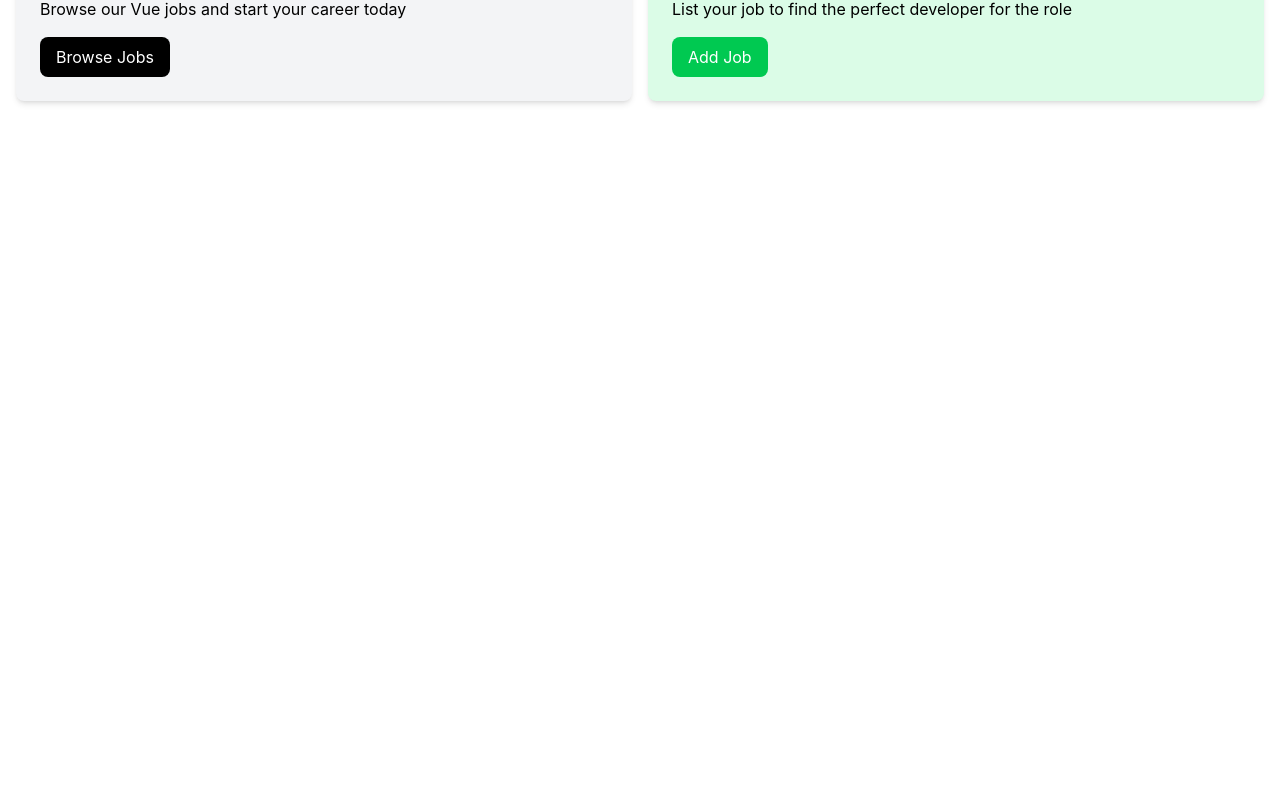
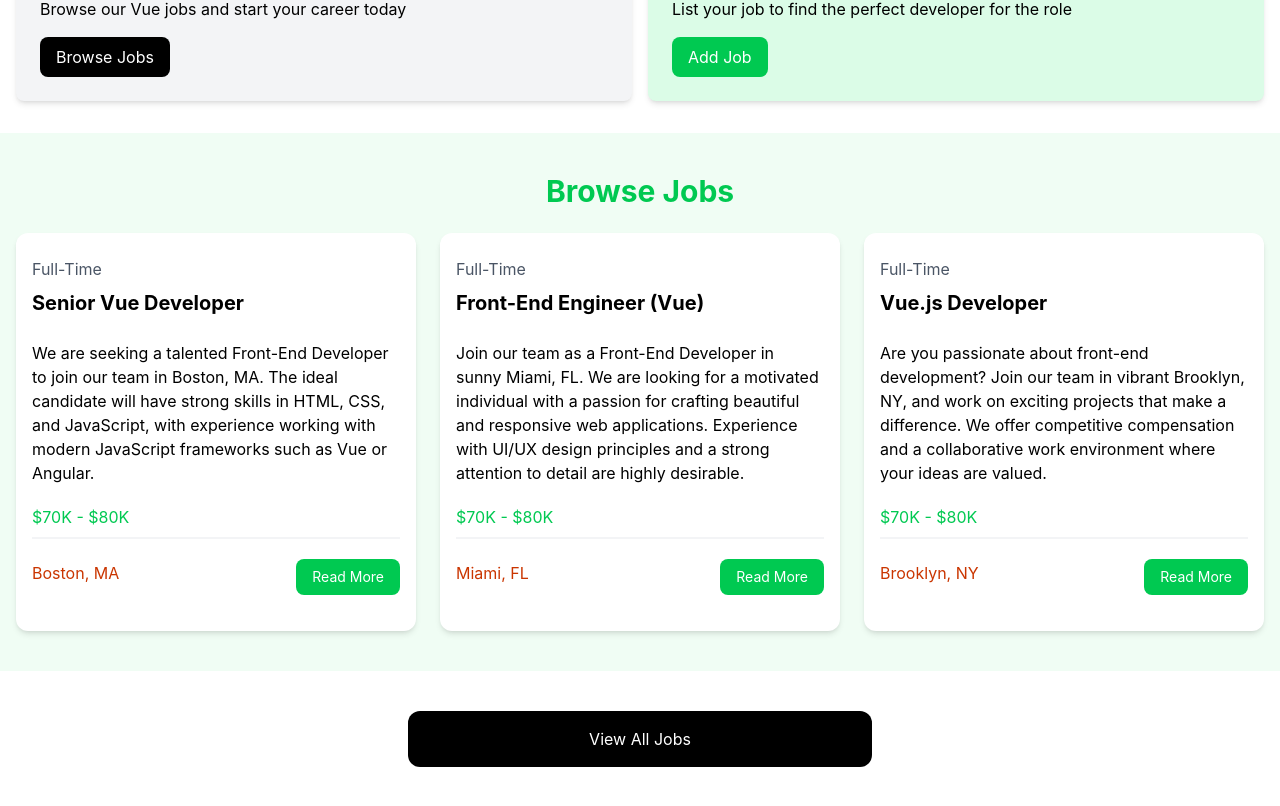
Before and after one commit to heysabyrka/vue-jobs, a Vue app: page / in a window 1280 px wide. Shown: the part 476-1282 px from the top of the page. Before the commit the page ends 800 px from the top, so only its background shows below. Built offline with nearby package versions, Linux system fonts and the light colour scheme.

Commit message:
feat: add JobListings component and related job listing items for enhanced job browsing experience

```diff
--- a/src/App.vue
+++ b/src/App.vue
@@ -2,10 +2,12 @@
 import AppNavbar from './components/AppNavbar.vue'
 import AppHero from './components/AppHero.vue'
 import HomeCardList from './components/HomeCardList.vue'
+import JobListings from './components/JobListing/JobListings.vue'
 </script>
 
 <template>
   <AppNavbar />
   <AppHero />
   <HomeCardList />
+  <JobListings :limit="3" :showButton="true" />
 </template>
--- a/src/components/HomeCardItem.vue
+++ b/src/components/HomeCardItem.vue
@@ -1,7 +1,7 @@
 <script setup>
 import { computed } from 'vue'
 
-const props = defineProps({
+const { title, description, link, linkText, variant } = defineProps({
   title: String,
   description: String,
   link: String,
@@ -10,11 +10,11 @@ const props = defineProps({
 })
 
 const cardBackgroundVariant = computed(() => {
-  return props.variant === 'primary' ? 'bg-gray-100' : 'bg-green-100'
+  return variant === 'primary' ? 'bg-gray-100' : 'bg-green-100'
 })
 
 const buttonVariantClasses = computed(() => {
-  return props.variant === 'primary'
+  return variant === 'primary'
     ? 'bg-black text-white hover:bg-gray-700'
     : 'bg-green-500 text-white hover:bg-green-600'
 })
@@ -22,10 +22,10 @@ const buttonVariantClasses = computed(() => {
 
 <template>
   <div class="p-6 rounded-lg shadow-md" :class="cardBackgroundVariant">
-    <h2 class="text-2xl font-bold">{{ props.title }}</h2>
-    <p class="mt-2 mb-4">{{ props.description }}</p>
-    <a :href="props.link" class="inline-block rounded-lg px-4 py-2" :class="buttonVariantClasses">
-      {{ props.linkText }}
+    <h2 class="text-2xl font-bold">{{ title }}</h2>
+    <p class="mt-2 mb-4">{{ description }}</p>
+    <a :href="link" class="inline-block rounded-lg px-4 py-2" :class="buttonVariantClasses">
+      {{ linkText }}
     </a>
   </div>
 </template>
--- /dev/null
+++ b/src/components/JobListing/JobListingItem.vue
@@ -0,0 +1,42 @@
+<script setup>
+defineProps({
+  id: Number,
+  type: String,
+  title: String,
+  description: String,
+  salary: String,
+  location: String,
+})
+</script>
+
+<template>
+  <div class="bg-white rounded-xl shadow-md relative">
+    <div class="p-4">
+      <div class="mb-6">
+        <div class="text-gray-600 my-2">{{ type }}</div>
+        <h3 class="text-xl font-bold">{{ title }}</h3>
+      </div>
+
+      <div class="mb-5">
+        {{ description }}
+      </div>
+
+      <h3 class="text-green-500 mb-2">{{ salary }}</h3>
+
+      <div class="border border-gray-100 mb-5"></div>
+
+      <div class="flex flex-col lg:flex-row justify-between mb-4">
+        <div class="text-orange-700 mb-3">
+          <i class="fa-solid fa-location-dot text-lg"></i>
+          {{ location }}
+        </div>
+        <a
+          :href="`/job/${id}`"
+          class="h-9 bg-green-500 hover:bg-green-600 text-white px-4 py-2 rounded-lg text-center text-sm"
+        >
+          Read More
+        </a>
+      </div>
+    </div>
+  </div>
+</template>
--- /dev/null
+++ b/src/components/JobListing/JobListingList.vue
@@ -0,0 +1,17 @@
+<script setup>
+import { ref } from 'vue'
+import jobData from '@/jobs.json'
+import JobListingItem from './JobListingItem.vue'
+
+defineProps({
+  limit: Number,
+})
+
+const jobs = ref(jobData)
+</script>
+
+<template>
+  <div class="grid grid-cols-1 md:grid-cols-3 gap-6">
+    <JobListingItem v-for="job in jobs.slice(0, limit || jobs.length)" :key="job.id" v-bind="job" />
+  </div>
+</template>
--- /dev/null
+++ b/src/components/JobListing/JobListings.vue
@@ -0,0 +1,29 @@
+<script setup>
+import JobListingList from './JobListingList.vue'
+
+defineProps({
+  limit: Number,
+  showButton: {
+    type: Boolean,
+    default: false,
+  },
+})
+</script>
+
+<template>
+  <section class="bg-green-50 px-4 py-10">
+    <div class="container-xl lg:container m-auto">
+      <h2 class="text-3xl font-bold text-green-500 mb-6 text-center">Browse Jobs</h2>
+      <JobListingList :limit="limit" />
+    </div>
+  </section>
+
+  <section class="m-auto max-w-lg my-10 px-6" v-if="showButton">
+    <a
+      href="/jobs"
+      class="block bg-black text-white text-center py-4 px-6 rounded-xl hover:bg-gray-700"
+    >
+      View All Jobs
+    </a>
+  </section>
+</template>
--- /dev/null
+++ b/src/jobs.json
@@ -0,0 +1,86 @@
+[
+  {
+    "id": 1,
+    "title": "Senior Vue Developer",
+    "type": "Full-Time",
+    "description": "We are seeking a talented Front-End Developer to join our team in Boston, MA. The ideal candidate will have strong skills in HTML, CSS, and JavaScript, with experience working with modern JavaScript frameworks such as Vue or Angular.",
+    "location": "Boston, MA",
+    "salary": "$70K - $80K",
+    "company": {
+      "name": "NewTek Solutions",
+      "description": "NewTek Solutions is a leading technology company specializing in web development and digital solutions. We pride ourselves on delivering high-quality products and services to our clients while fostering a collaborative and innovative work environment.",
+      "contactEmail": "contact@teksolutions.com",
+      "contactPhone": "555-555-5555"
+    }
+  },
+  {
+    "id": 2,
+    "title": "Front-End Engineer (Vue)",
+    "type": "Full-Time",
+    "description": "Join our team as a Front-End Developer in sunny Miami, FL. We are looking for a motivated individual with a passion for crafting beautiful and responsive web applications. Experience with UI/UX design principles and a strong attention to detail are highly desirable.",
+    "location": "Miami, FL",
+    "salary": "$70K - $80K",
+    "company": {
+      "name": "Veneer Solutions",
+      "description": "Veneer Solutions is a creative agency specializing in digital design and development. Our team is dedicated to pushing the boundaries of creativity and innovation to deliver exceptional results for our clients.",
+      "contactEmail": "contact@loremipsum.com",
+      "contactPhone": "555-555-5555"
+    }
+  },
+  {
+    "id": 3,
+    "title": "Vue.js Developer",
+    "type": "Full-Time",
+    "description": "Are you passionate about front-end development? Join our team in vibrant Brooklyn, NY, and work on exciting projects that make a difference. We offer competitive compensation and a collaborative work environment where your ideas are valued.",
+    "location": "Brooklyn, NY",
+    "salary": "$70K - $80K",
+    "company": {
+      "name": "Dolor Cloud",
+      "description": "Dolor Cloud is a leading technology company specializing in digital solutions for businesses of all sizes. With a focus on innovation and customer satisfaction, we are committed to delivering cutting-edge products and services.",
+      "contactEmail": "contact@dolorsitamet.com",
+      "contactPhone": "555-555-5555"
+    }
+  },
+  {
+    "id": 4,
+    "title": "Vue Front-End Developer",
+    "type": "Part-Time",
+    "description": "Join our team as a Part-Time Front-End Developer in beautiful Pheonix, AZ. We are looking for a self-motivated individual with a passion for creating engaging user experiences. This position offers flexible hours and the opportunity to work remotely.",
+    "location": "Pheonix, AZ",
+    "salary": "$60K - $70K",
+    "company": {
+      "name": "Alpha Elite",
+      "description": "Alpha Elite is a dynamic startup specializing in digital marketing and web development. We are committed to fostering a diverse and inclusive workplace where creativity and innovation thrive.",
+      "contactEmail": "contact@adipisicingelit.com",
+      "contactPhone": "555-555-5555"
+    }
+  },
+  {
+    "id": 5,
+    "title": "Full Stack Vue Developer",
+    "type": "Full-Time",
+    "description": "Exciting opportunity for a Full-Time Front-End Developer in bustling Atlanta, GA. We are seeking a talented individual with a passion for building elegant and scalable web applications. Join our team and make an impact!",
+    "location": "Atlanta, GA",
+    "salary": "$90K - $100K",
+    "company": {
+      "name": "Browning Technologies",
+      "description": "Browning Technologies is a rapidly growing technology company specializing in e-commerce solutions. We offer a dynamic and collaborative work environment where employees are encouraged to think creatively and innovate.",
+      "contactEmail": "contact@consecteturadipisicing.com",
+      "contactPhone": "555-555-5555"
+    }
+  },
+  {
+    "id": 6,
+    "title": "Vue Native Developer",
+    "type": "Full-Time",
+    "description": "Join our team as a Front-End Developer in beautiful Portland, OR. We are looking for a skilled and enthusiastic individual to help us create innovative web solutions. Competitive salary and great benefits package available.",
+    "location": "Portland, OR",
+    "salary": "$100K - $110K",
+    "company": {
+      "name": "Port Solutions INC",
+      "description": "Port Solutions is a leading technology company specializing in software development and digital marketing. We are committed to providing our clients with cutting-edge solutions and our employees with a supportive and rewarding work environment.",
+      "contactEmail": "contact@ipsumlorem.com",
+      "contactPhone": "555-555-5555"
+    }
+  }
+]
```
